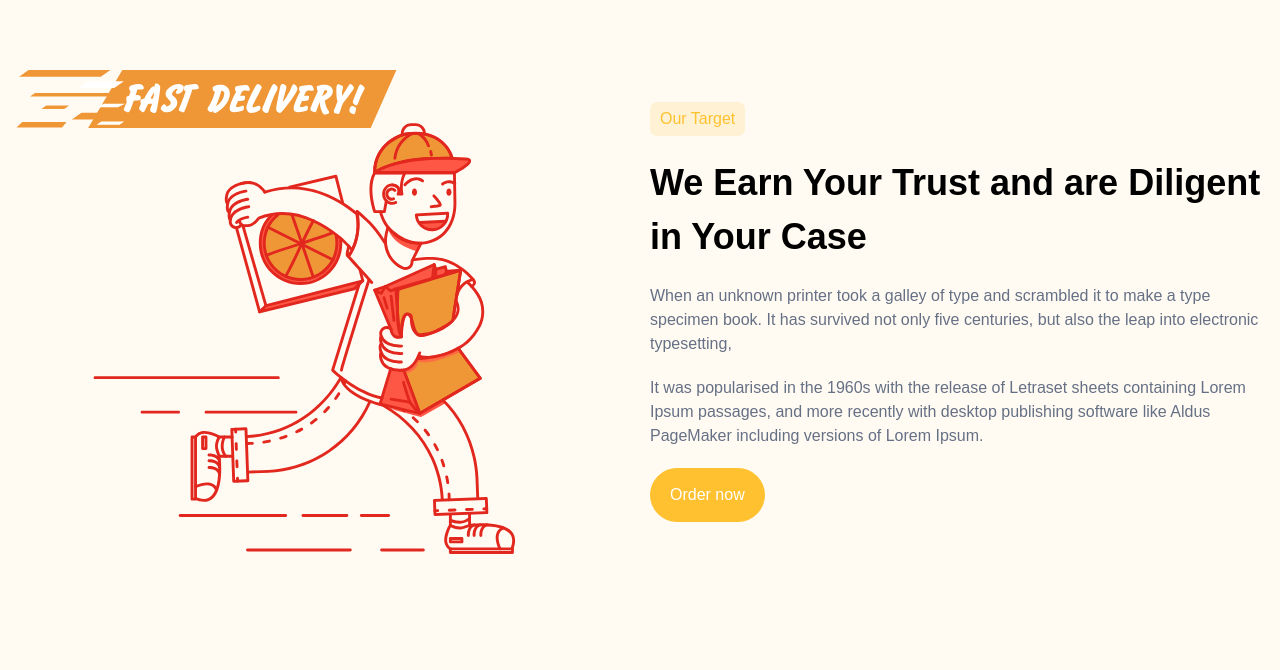
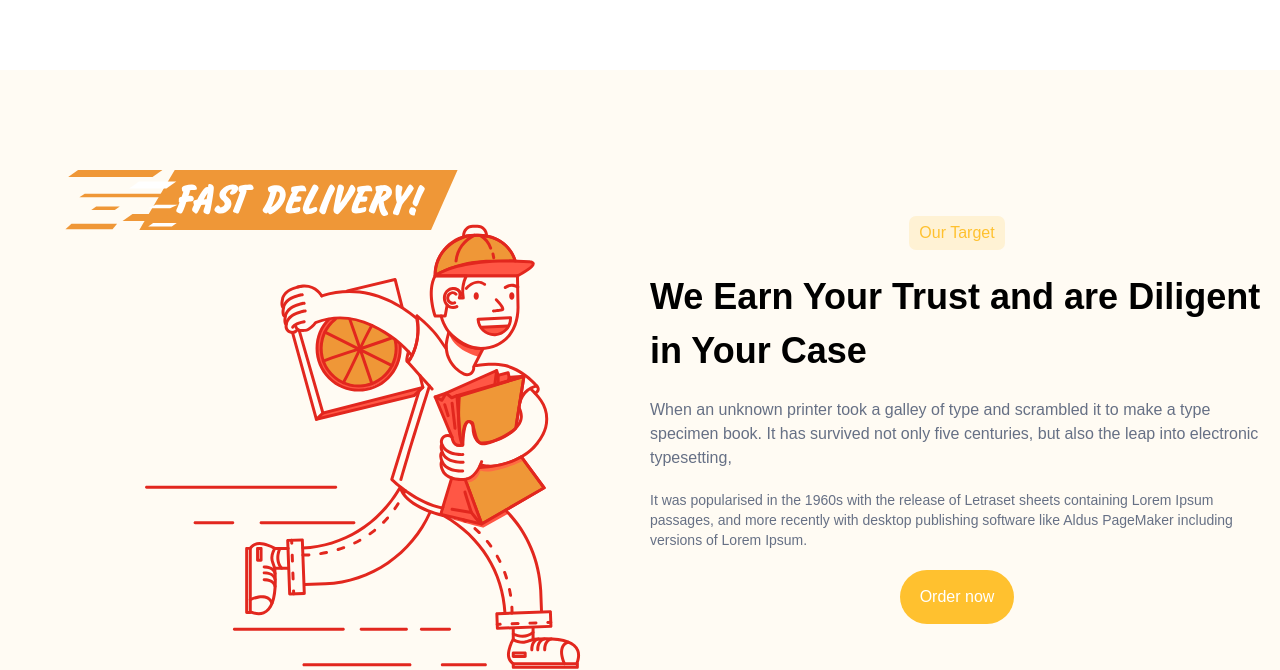
Before and after one commit to kamron9/salatshop.uz, a Next.js app: page / in a window 1280 px wide. Shown: the part 1322-1992 px from the top of the page. Before the commit the page ends 1877 px from the top, so only its background shows below. Built offline with nearby package versions, Linux system fonts and the light colour scheme; no server answers.

Commit message:
minor bug fixes

```diff
--- a/src/app/(root)/(home)/components/Target.tsx
+++ b/src/app/(root)/(home)/components/Target.tsx
@@ -6,17 +6,17 @@ import Image from 'next/image'
 const Target = () => {
 	return (
 		<section className='section'>
-			<div className='container flex items-center gap-[20px]'>
-				<div className='w-1/2'>
+			<div className='container flex flex-col sm:flex-row items-center gap-[20px] '>
+				<div className='w-full sm:w-1/2'>
 					<Image
 						src={'/fast-delivery.svg'}
 						alt='fast-delivery'
 						width={500}
 						height={300}
-						className=''
+						className='h-[300px] w-full object-contain sm:h-[500px]'
 					/>
 				</div>
-				<div className='w-1/2 flex flex-col gap-5'>
+				<div className='w-full sm:w-1/2 flex flex-col gap-5 items-center'>
 					<div>
 						<Tag>Our Target</Tag>
 					</div>
@@ -26,7 +26,7 @@ const Target = () => {
 						make a type specimen book. It has survived not only five centuries,
 						but also the leap into electronic typesetting,
 					</p>
-					<p className='text-lead'>
+					<p className='text-lead text-sm'>
 						It was popularised in the 1960s with the release of Letraset sheets
 						containing Lorem Ipsum passages, and more recently with desktop
 						publishing software like Aldus PageMaker including versions of Lorem
--- a/src/app/(root)/(home)/page.tsx
+++ b/src/app/(root)/(home)/page.tsx
@@ -7,7 +7,7 @@ export default function Home() {
 	return (
 		<div className='relative'>
 			<Banner />
-			<div className='bg-white'>
+			<div className='bg-white pb-[100px]'>
 				<Delivery />
 				<Products />
 			</div>
--- a/src/components/ui/SectionTitle.tsx
+++ b/src/components/ui/SectionTitle.tsx
@@ -1,5 +1,5 @@
 const SectionTitle = ({ title }: { title: string }) => {
-	return <h3 className='font-bold text-[26px] sm:text-[36px]'>{title}</h3>
+	return <h3 className='font-bold text-[26px] md:text-[36px]'>{title}</h3>
 }
 
 export default SectionTitle
```
Also changed, not shown: 1 other file (tests, documents, lock files or other folders).
